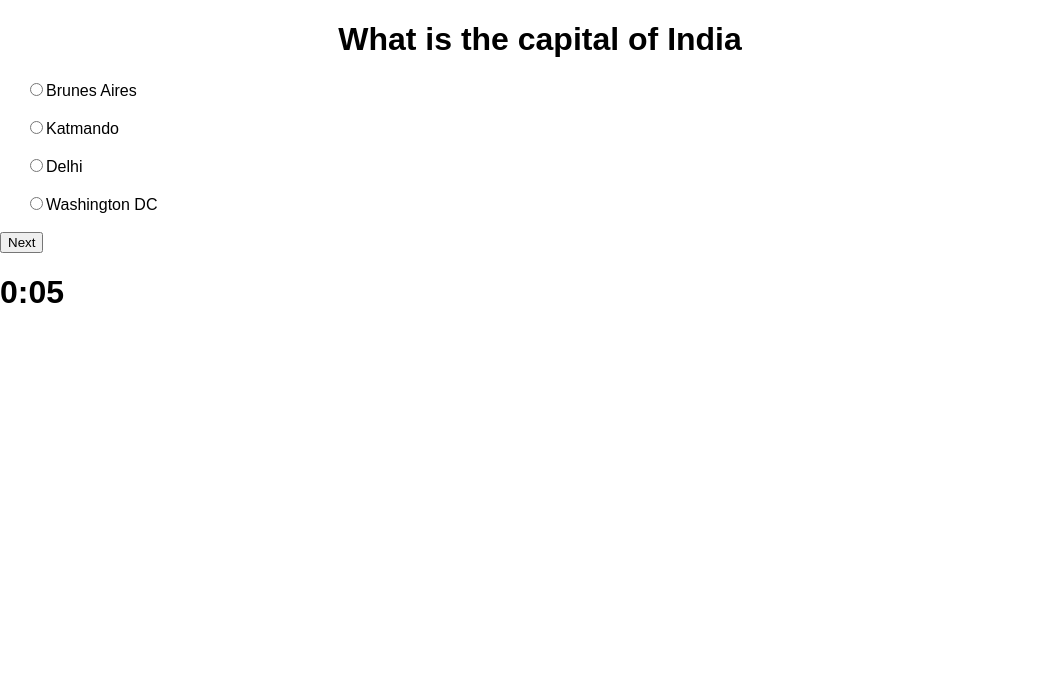
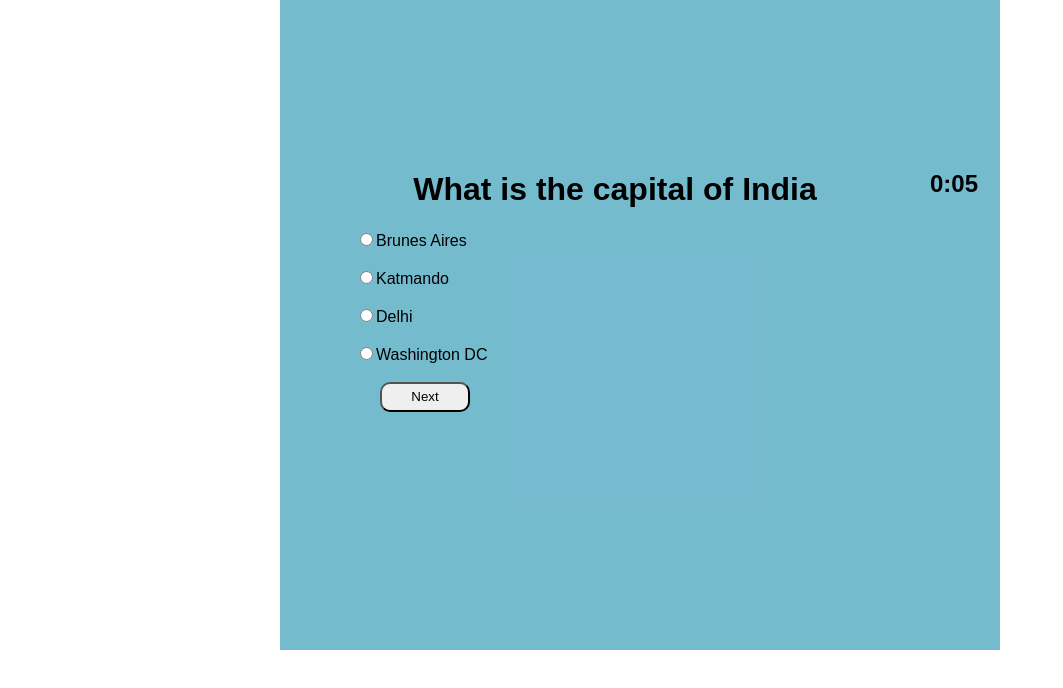
Before and after one commit to KaiserItachi/Guru-app, a React (Create React App) app: page / in a window 1280 px wide. Shown: the top 688 px of the page, without its empty margins (0-1063 px from the left). Built offline with nearby package versions, Linux system fonts and the light colour scheme.

Commit message:
added some style to the project.

```diff
--- a/src/App.css
+++ b/src/App.css
@@ -1,5 +1,11 @@
 .App {
-
+  margin-top: 500px;
+  width: 700px;
+  margin: auto;
+  padding-top: 150px;
+  padding-left: 20px;
+  background-color: rgba(39, 148, 179, 0.637);
+  height: 500px;
 }
 
 .App-logo {
@@ -12,6 +18,27 @@
   height: 150px;
   padding: 20px;
   color: white;
+}
+
+.div-card{
+  float: left;
+  width:90%;
+}
+
+.rad-option {
+  margin-left: 30px;
+}
+
+.btn-next {
+  margin-left: 80px;
+  width: 90px;
+  height: 30px;
+  border-radius: 10px;
+}
+
+.div-timer{
+  float: left;
+  width: 10%;
 }
 
 .App-title {
@@ -34,5 +61,4 @@
 
 .Question{
   text-align: center;
-  margin-right: 200px;
 }
--- a/src/Card.js
+++ b/src/Card.js
@@ -33,16 +33,16 @@ export default class Card extends React.Component{
         }
     }
 
-    render(props){
+    render(){
         return(
-            <div>
+            <div className="div-card">
                 <Question question = {this.props.question}/>
                 <Option
                     choices = {this.props.choices}
                     onSelect = {this.onSelect}
                     selected = {this.state.selected}
                 />
-                <button onClick = {this.onNext} >
+                <button className="btn-next" onClick = {this.onNext} >
                     Next
                     </button>
             </div>
--- a/src/Option.js
+++ b/src/Option.js
@@ -3,7 +3,7 @@ import Choice from './Choice';
 
  const Option =  function(props){
     return(
-        <div>
+        <div className="rad-option">
             {props.choices.map((choice, i)=>{
                 return(
                     <Choice id = {choice.id}
--- a/src/StopWatch.js
+++ b/src/StopWatch.js
@@ -28,8 +28,8 @@ export default class Stopwatch extends React.Component {
 
   render() {
     return (
-      <div>
-        <h1>{formattedSeconds(this.state.secondsElapsed)}</h1>
+      <div className="div-timer">
+        <h2>{formattedSeconds(this.state.secondsElapsed)}</h2>
       </div>
     );
   }
```
